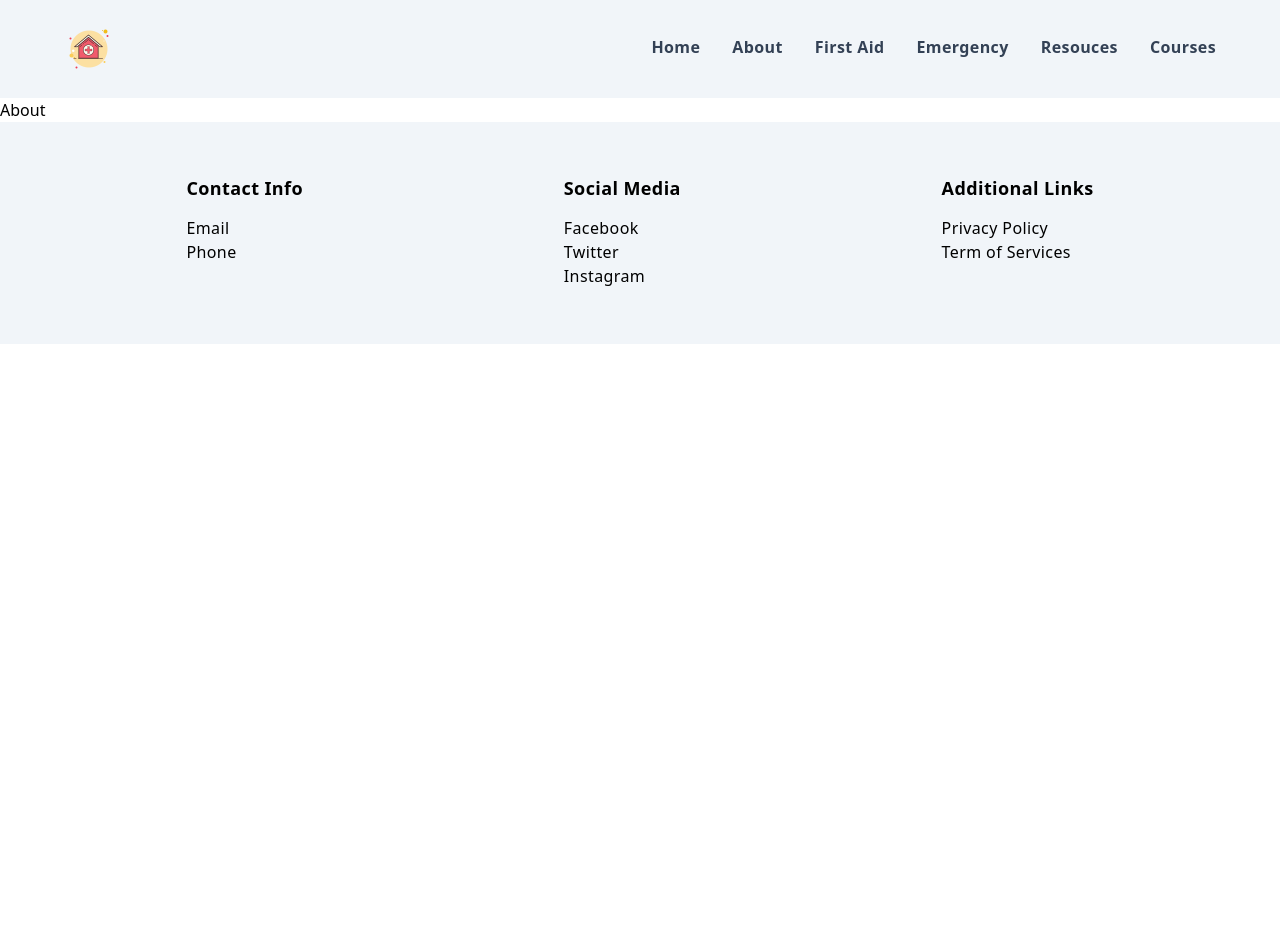
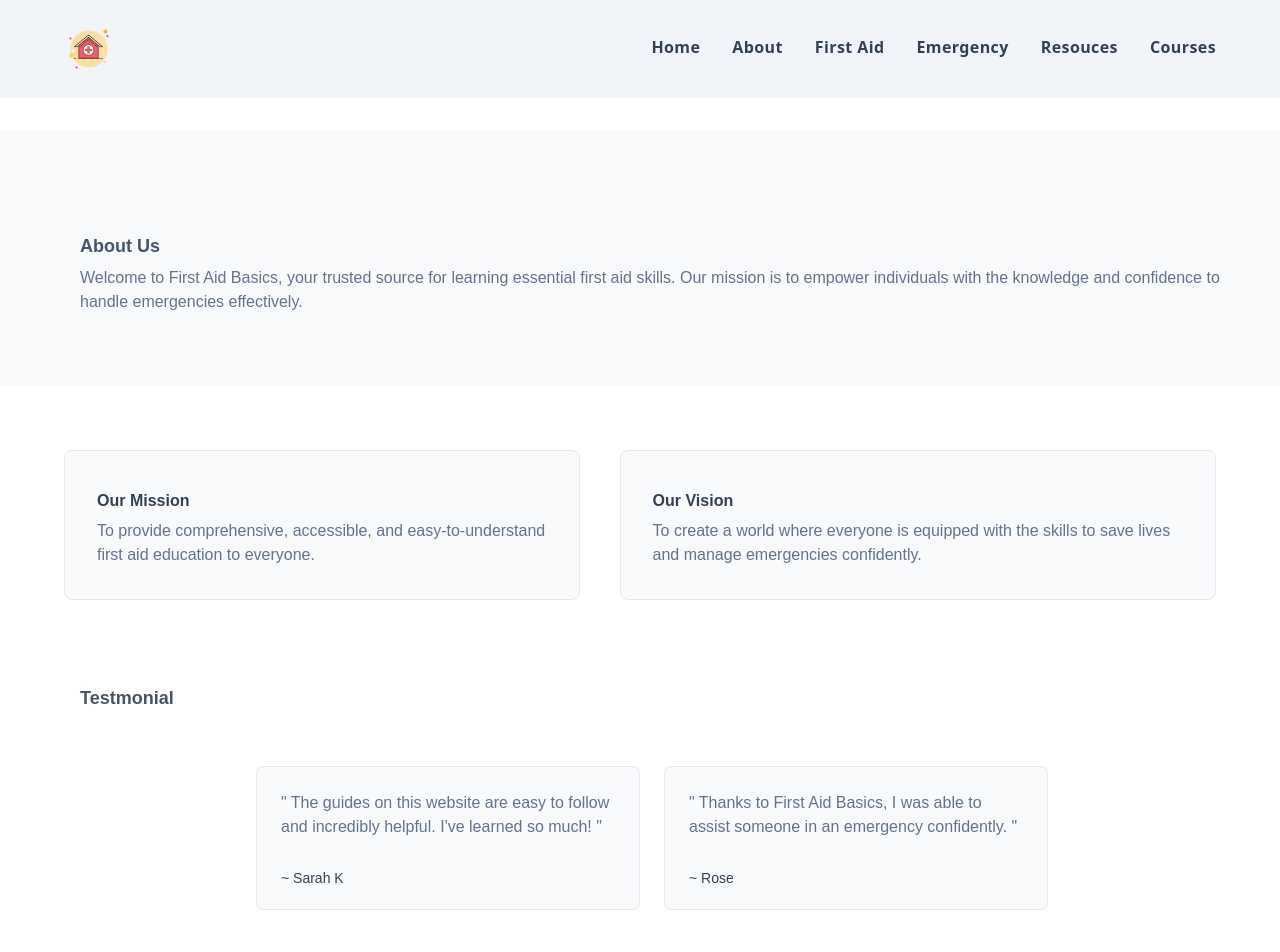
Before and after one commit to erhic/FirstAidwebapp, a React (Vite) app: page /about in a window 1280 px wide. Shown: the top 952 px of the page. Before the commit the page ends 800 px from the top, so only its background shows below. Built offline with nearby package versions, Linux system fonts and the light colour scheme.

Commit message:
feat: add the about  page sections

```diff
--- a/src/Pages/About.jsx
+++ b/src/Pages/About.jsx
@@ -1,5 +1,15 @@
+import HeroSection from "../Sections/Aboutpage/HeroSection";
+import MissionvisonSection from "../Sections/Aboutpage/MissionvisonSection";
+import TestimonySection from "../Sections/Aboutpage/TestimonySection";
+
 const About = () => {
-  return <div>About</div>;
+  return (
+    <div className="font-montserrat">
+      <HeroSection />
+      <MissionvisonSection />
+      <TestimonySection />
+    </div>
+  );
 };
 
 export default About;
--- /dev/null
+++ b/src/Sections/Aboutpage/HeroSection.jsx
@@ -0,0 +1,18 @@
+const HeroSection = () => {
+  return (
+    <section className="flex py-12  pl-8 bg-gray-50 mt-8">
+      <div className="flex-col px-12 my-6 ">
+        <h1 className="leading-10  text-lg font-bold text-slate-600 pt-6">
+          About Us
+        </h1>
+        <p className="leading-6 text-base text-slate-500">
+          Welcome to First Aid Basics, your trusted source for learning
+          essential first aid skills. Our mission is to empower individuals with
+          the knowledge and confidence to handle emergencies effectively.
+        </p>
+      </div>
+    </section>
+  );
+};
+
+export default HeroSection;
--- /dev/null
+++ b/src/Sections/Aboutpage/MissionvisonSection.jsx
@@ -0,0 +1,22 @@
+const MissionvisonSection = () => {
+  return (
+    <section className="flex px-16 py-16 gap-10">
+      <div className="p-8 border hover:border-slate-900 rounded-lg bg-gray-50 hover:bg-gray-100">
+        <h2 className="leading-9 text-slate-700 font-bold">Our Mission</h2>
+        <p className="leading-6 text-base text-slate-500">
+          To provide comprehensive, accessible, and easy-to-understand first aid
+          education to everyone.
+        </p>
+      </div>
+      <div className="p-8 border hover:border-slate-900 rounded-lg bg-gray-50 hover:bg-gray-100 ">
+        <h2 className="leading-9 text-slate-700 font-bold">Our Vision</h2>
+        <p className="leading-6 text-base text-slate-500 ">
+          To create a world where everyone is equipped with the skills to save
+          lives and manage emergencies confidently.
+        </p>
+      </div>
+    </section>
+  );
+};
+
+export default MissionvisonSection;
--- /dev/null
+++ b/src/Sections/Aboutpage/TestimonySection.jsx
@@ -0,0 +1,39 @@
+import { AboutTestimonial } from "../../Constants";
+
+const TestimonySection = () => {
+  return (
+    <>
+      <h3 className="pl-16  mx-4 text-lg font-bold text-slate-600 pt-6">
+        Testmonial
+      </h3>
+      <section className="w-full flex gap-6 justify-center pt-14 pb-16 font-palanquin px-10">
+        <h3></h3>
+        {AboutTestimonial.map((item) => (
+          <div
+            key={item.memberStatement}
+            className="max-w-sm w-full lg:max-w-2/5 lg:flex bg-gray-50"
+          >
+            <div className="border  rounded-lg p-6">
+              <div className="mb-8">
+                <p className="text-gray-700 text-base  text-slate-500 leading-6">
+                  {'" ' + item.memberStatement + ' " '}
+                </p>
+              </div>
+              <div className="flex items-center">
+                {/* <img className="w-10 h-10 rounded-full mr-4" src="/img/jonathan.jpg" alt="Avatar of Jonathan Reinink"> */}
+                <div className="text-sm leading-6">
+                  <p className="text-gray-700 leading-none">
+                    {"~ " + item.memberName}
+                  </p>
+                  <p className="text-gray-600">{item.testifyDate}</p>
+                </div>
+              </div>
+            </div>
+          </div>
+        ))}
+      </section>
+    </>
+  );
+};
+
+export default TestimonySection;
--- a/src/Sections/Homepage/Herosection.jsx
+++ b/src/Sections/Homepage/Herosection.jsx
@@ -1,4 +1,4 @@
-import { cpr, takecharge } from "../../assets/images";
+import { takecharge } from "../../assets/images";
 
 const Herosection = () => {
   return (
```
